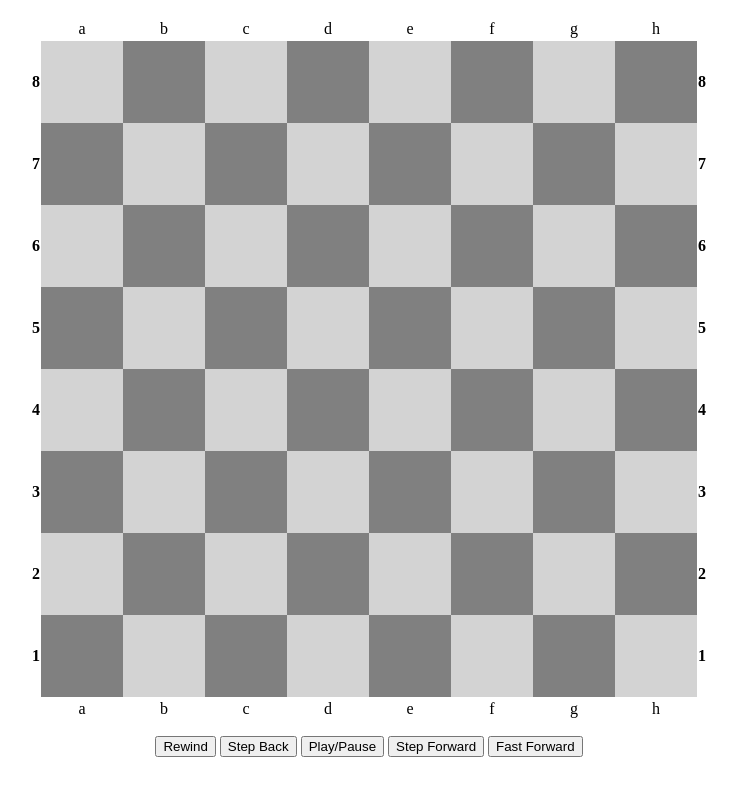
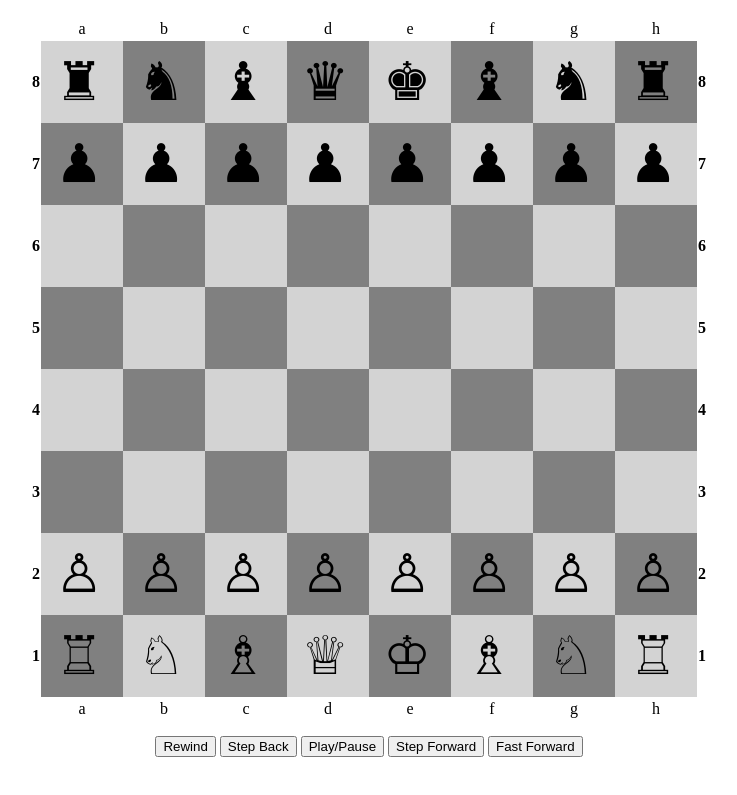
Before and after one commit to s4dmw/TIY-Chessboard, a website: page index.html in a window 1280 px wide. Shown: the part 101-896 px from the top of the page, without its empty margins (271-1008 px from the left). Drawn offline with nearby package versions, Linux system fonts and the light colour scheme; files that its build step writes are made by us from their sources.

Commit message:
chess pieces placed in their starting positions

```diff
--- a/index.html
+++ b/index.html
@@ -35,12 +35,12 @@
           <tr class="board">
             <th>8</th>
             <td class="black_rook"></td>
-            <td></td>
-            <td></td>
-            <td></td>
-            <td></td>
-            <td></td>
-            <td></td>
+            <td class="black_night"></td>
+            <td class="black_bishop"></td>
+            <td class="black_queen"></td>
+            <td class="black_king"></td>
+            <td class="black_bishop"></td>
+            <td class="black_night"></td>
             <td class="black_rook"></td>
             <th>8</th>
           </tr>
@@ -106,26 +106,26 @@
           </tr>
           <tr class="board">
             <th>2</th>
-            <td></td>
-            <td></td>
-            <td></td>
-            <td></td>
-            <td></td>
-            <td></td>
-            <td></td>
-            <td></td>
+            <td class="white_pawn"></td>
+            <td class="white_pawn"></td>
+            <td class="white_pawn"></td>
+            <td class="white_pawn"></td>
+            <td class="white_pawn"></td>
+            <td class="white_pawn"></td>
+            <td class="white_pawn"></td>
+            <td class="white_pawn"></td>
             <th>2</th>
           </tr>
           <tr class="board">
             <th>1</th>
-            <td></td>
-            <td></td>
-            <td></td>
-            <td></td>
-            <td></td>
-            <td></td>
-            <td></td>
-            <td></td>
+            <td class="white_rook"></td>
+            <td class="white_night"></td>
+            <td class="white_bishop"></td>
+            <td class="white_queen"></td>
+            <td class="white_king"></td>
+            <td class="white_bishop"></td>
+            <td class="white_night"></td>
+            <td class="white_rook"></td>
             <th>1</th>
           </tr>
           <thead>
--- a/scss/main.scss
+++ b/scss/main.scss
@@ -140,9 +140,50 @@ section.buttons {
 
 
 
+//assign pieces to board positions by their class names
 
+.black_pawn:before {
+  content: "\265F";
+}
+.black_rook:before {
+  content: "\265C";
+}
+.black_night:before {
+  content: "\265E";
+}
+.black_bishop:before {
+  content: "\265D";
+}
+.black_queen:before {
+  content: "\265B";
+}
+.black_king:before {
+  content: "\265A";
+}
+.white_pawn:before {
+  content: "\2659";
+}
+.white_rook:before {
+  content: "\2656";
+}
+.white_night:before {
+  content: "\2658";
+}
+.white_bishop:before {
+  content: "\2657";
+}
+.white_queen:before {
+  content: "\2655";
+}
+.white_king:before {
+  content: "\2654";
+}
 
-
+//set size/position of pieces
+::before {
+  font-size: 40pt;
+  margin-left: 10pt;
+}
 
 
 
```
